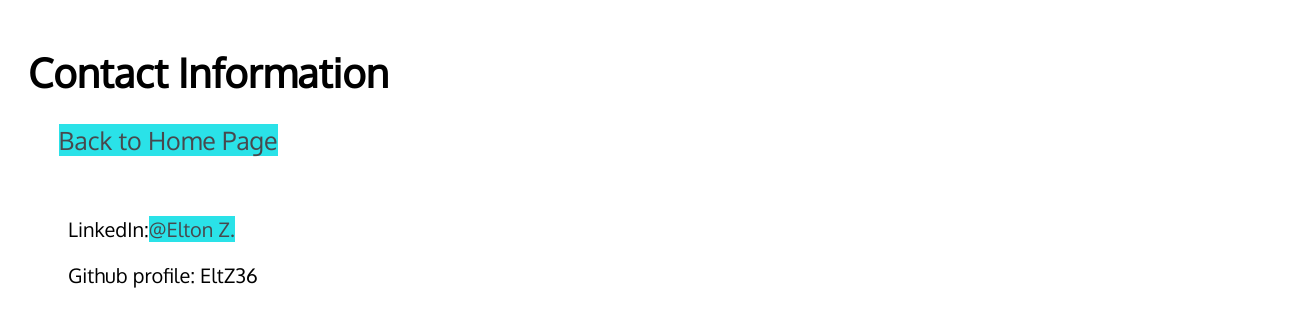
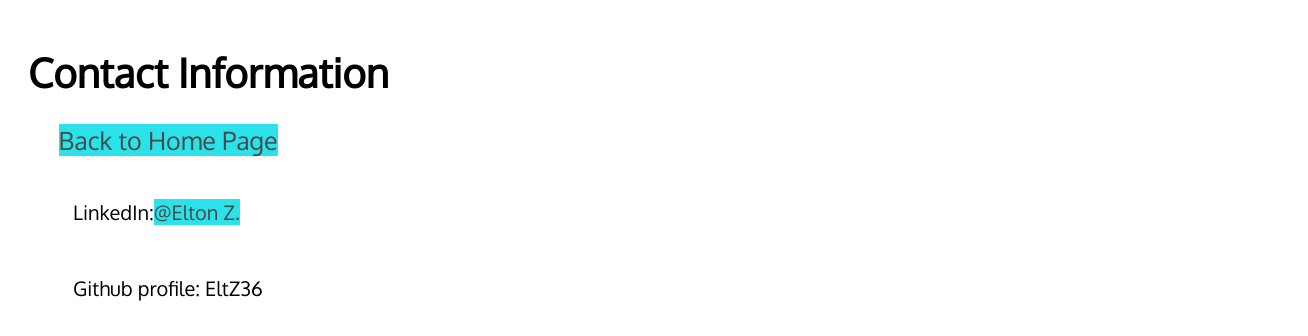
Before and after one commit to EltZ36/EltZ36.github.io, a plain HTML site: page contact.html in a window 1280 px wide. Shown: the whole page, 1308 px wide, since content can reach past the window. Drawn offline with Linux system fonts and the light colour scheme.

Commit message:
Added padding
For contact.css I mainly added padding to the Github and LinkedIn
sections. I also decided to put the width into li instead of nav as I
don't want to have too many separate sections. I also added height to
the li and  I made these changes to make it look more evenly spaced out.

```diff
--- a/styles/contact.css
+++ b/styles/contact.css
@@ -1,8 +1,6 @@
-nav{
- width: 100vw;
-}
-
 li{
+  width: 100vw;
+  height: 5px;
   list-style-type: none;
   margin: 0 2vw;
   font-size: 125%;
@@ -32,6 +30,10 @@ a:hover{
   margin: 5px;
 }
 
+.Github, .LinkedIn{
+  padding: 5px 5px 5px 5px;
+}
+
 main{
   color: #000000;
   padding: 10px 10px 10px 10px;
```
